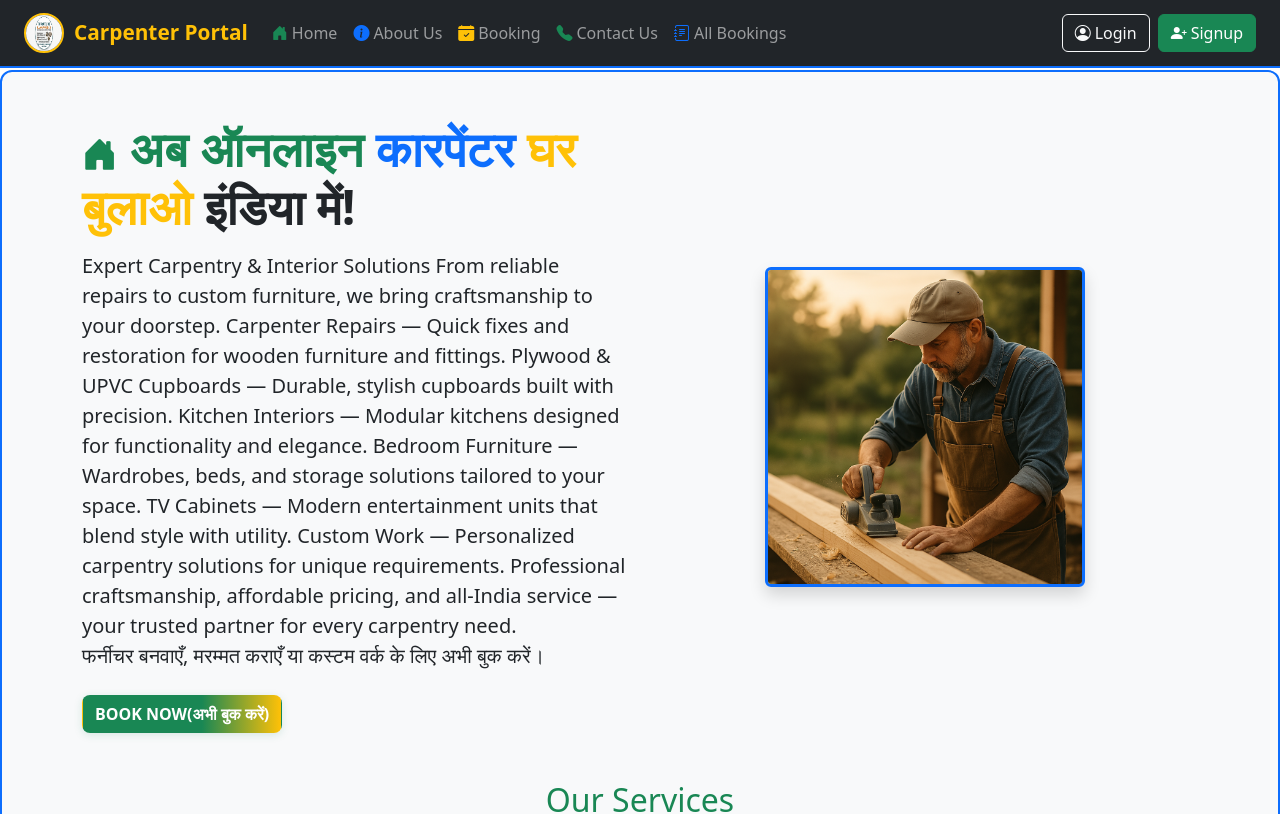
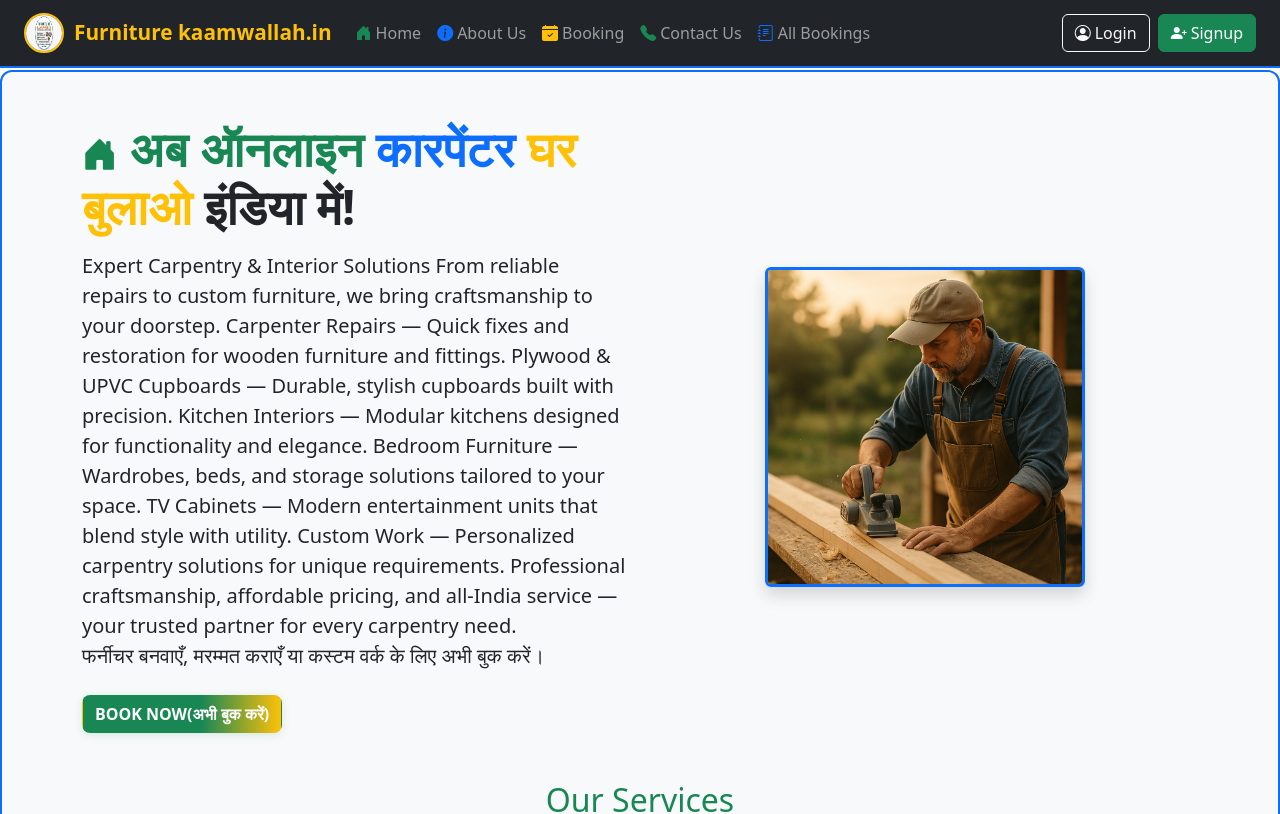
Before and after one commit to sohit636210s/leaderboard-system, a React (Create React App) app in the folder frontend/: page / in a window 1280 px wide. Shown: the top 814 px of the page. Built offline with nearby package versions, Linux system fonts and the light colour scheme.

Commit message:
something in navbar

```diff
--- a/frontend/src/components/Navbar.js
+++ b/frontend/src/components/Navbar.js
@@ -22,7 +22,7 @@ function Navbar({ worker, handleLogout }) {
             border: '2px solid #ffc107'
           }}
         />
-        <span style={{ fontWeight: 'bold', fontSize: '1.3rem', color: '#ffc107' }}>Carpenter Portal</span>
+        <span style={{ fontWeight: 'bold', fontSize: '1.3rem', color: '#ffc107' }}>Furniture kaamwallah.in</span>
       </Link>
 
       <button className="navbar-toggler" type="button" data-bs-toggle="collapse" data-bs-target="#navMenu">
```
